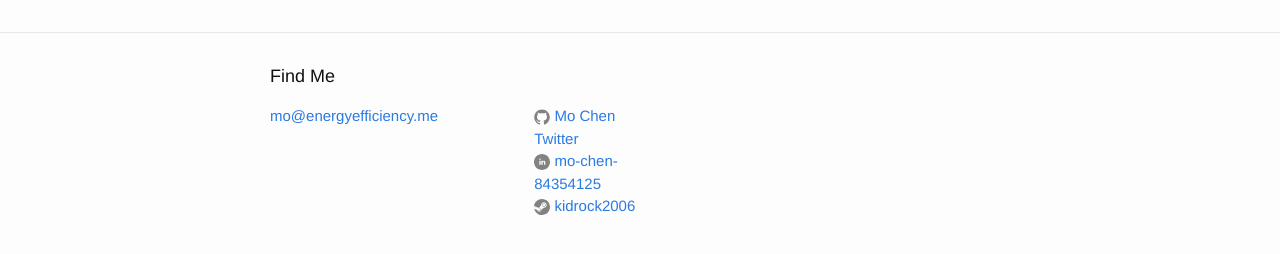
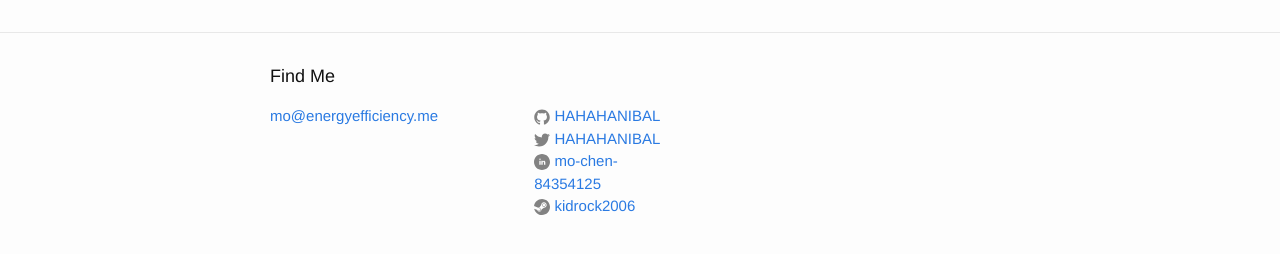
Before and after one commit to HAHAHANIBAL/HAHAHANIBAL.github.io, a Jekyll site: the page built from about.md, in a window 1280 px wide. Shown: the part 456-710 px from the top of the page. Built offline with Jekyll 4.4.1, drawn with Linux system fonts in a browser that asks for light colours.

Commit message:
Update footer.html

```diff
--- a/_includes/footer.html
+++ b/_includes/footer.html
@@ -16,15 +16,13 @@
         <ul class="social-media-list">
           {% if site.github_username %}
           <li>
-            {% include icon-github.html username="Mo Chen"%}
+            {% include icon-github.html username=site.github_username%}
           </li>
           {% endif %}
 
           {% if site.twitter_username %}
           <li>
-            <a href="https://twitter.com/{{ site.twitter_username }}">
-            <i class="fa fa-twitter"></i> Twitter
-            </a>
+            {% include icon-twitter.html username=site.twitter_username%}
           </li>
           {% endif %}
 
```
